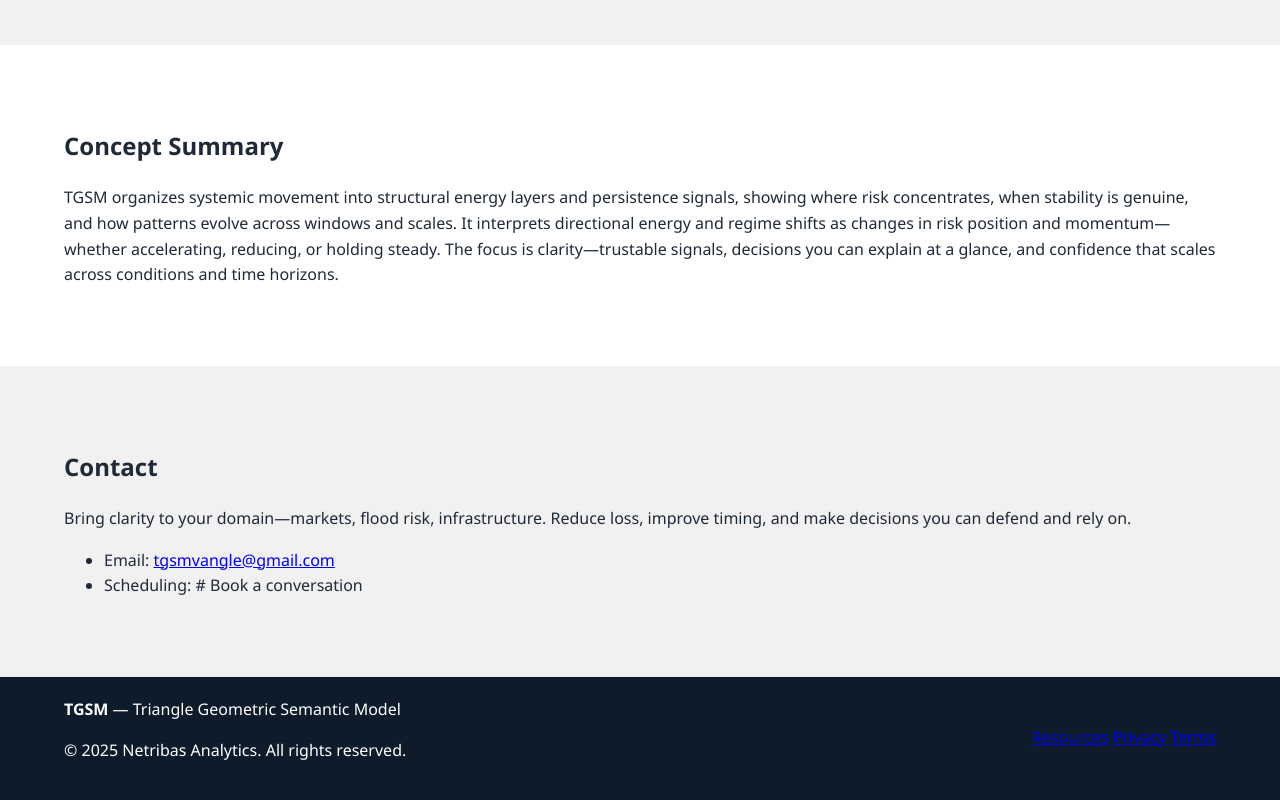
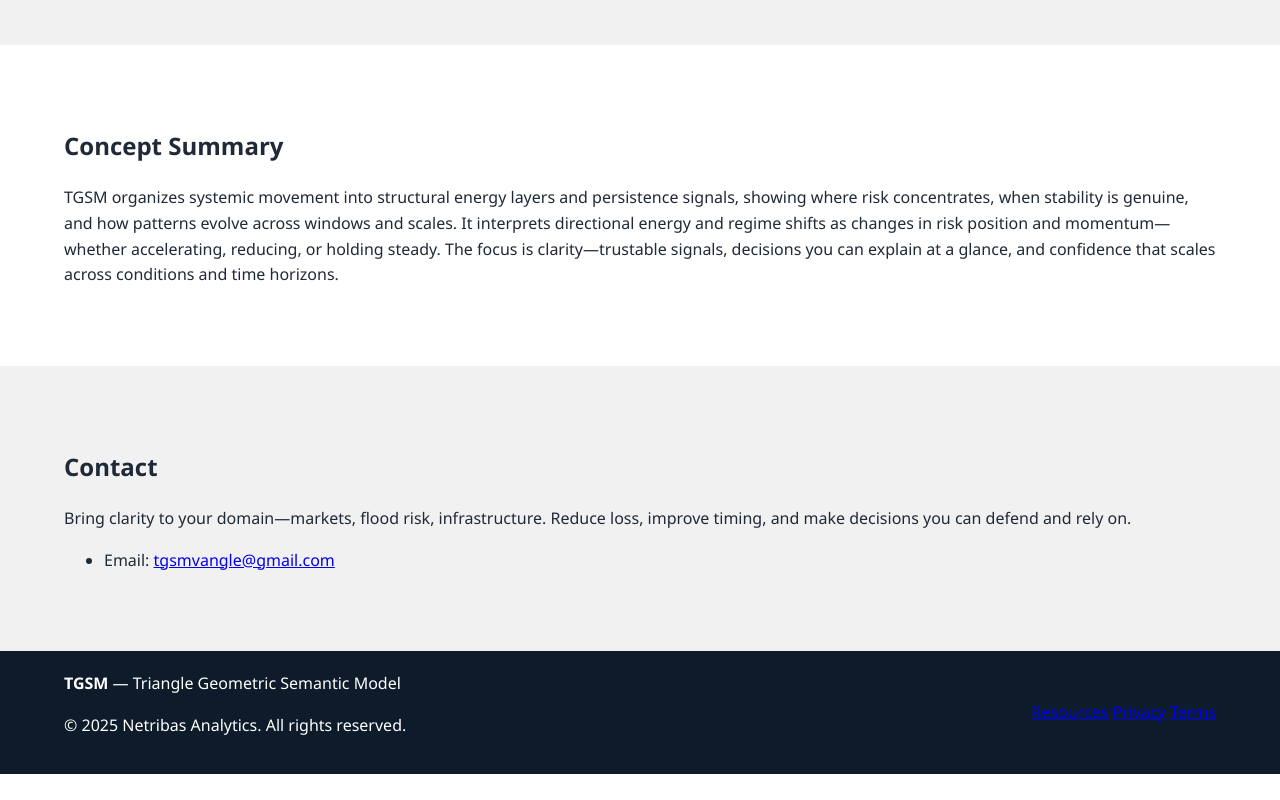
Before and after one commit to trivangle/tgsm-machine, a plain HTML site: page index.html in a window 1280 px wide. Shown: the part 932-1732 px from the top of the page. After the commit the page ends 1706 px from the top, so only its background shows below. Drawn offline with Linux system fonts and the light colour scheme.

Commit message:
Update index.html

```diff
--- a/index.html
+++ b/index.html
@@ -158,7 +158,7 @@
       <p>Bring clarity to your domain—markets, flood risk, infrastructure. Reduce loss, improve timing, and make decisions you can defend and rely on.</p>
       <ul>
         <li>Email: <a href="mailto:contact@example.com">tgsmvangle@gmail.com</a></li>
-        <li> Scheduling: # Book a conversation </a> </li>
+
       </ul>
     </div>
   </section>
```
